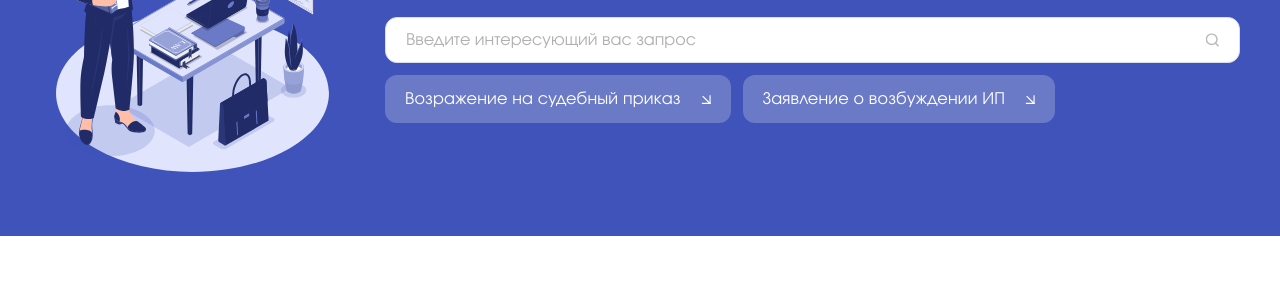
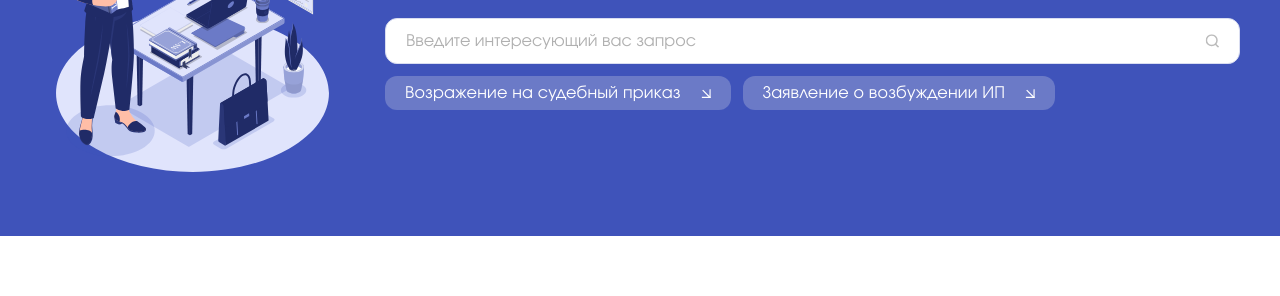
Before and after one commit to aliszhuravl/inargument, a plain HTML site: page src/index.html in a window 1280 px wide. Shown: the part 228-524 px from the top of the page. Drawn offline with nearby package versions, Linux system fonts and the light colour scheme; files that its build step writes are made by us from their sources; files whose address does not match are found by name.

Commit message:
строка

```diff
--- a/src/sass/blocks/_mainpage.scss
+++ b/src/sass/blocks/_mainpage.scss
@@ -29,15 +29,19 @@
           &__services {
             width: 100%;
             display: flex;
+            flex-wrap: wrap;
             &_item  {
               margin-right: 12px;
+              margin-bottom: 12px;
+              width: fit-content;
+              width: -moz-fit-content;
               border-radius: 12px;
               display: flex;
               justify-content: space-between;
               align-items: center;
               background-color: #6B7AC7;
               padding: 5px 20px;
-              height: 48px;
+              height: auto;
               color: #fff;
               text-decoration: none;
               p {
```
Also changed, not shown: web/css/main.css.
